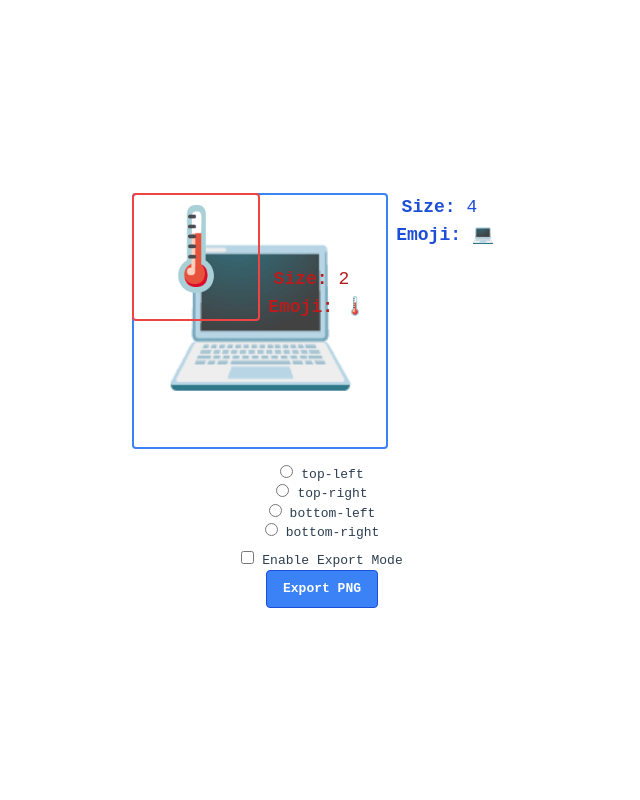
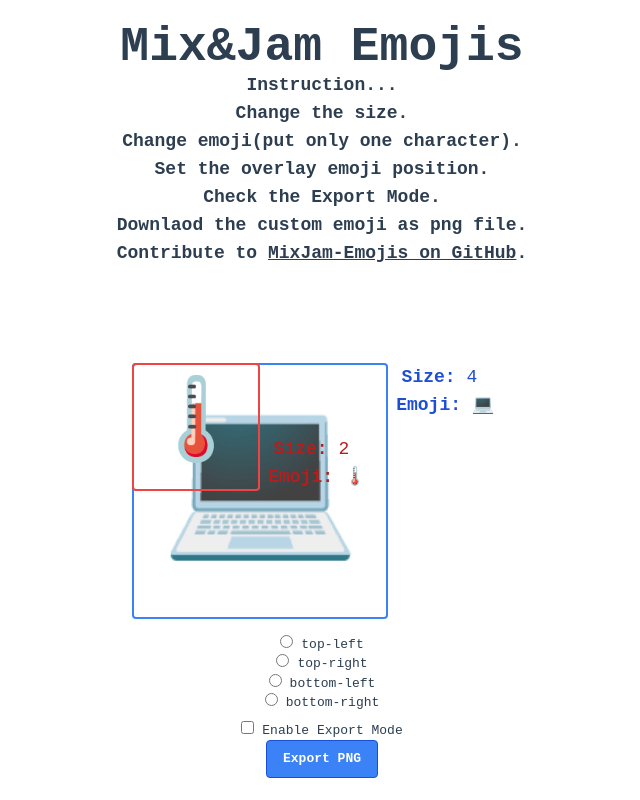
Before and after one commit to rupamkairi/Mix-Jam-Emojis, a Vue app: page / in a window 1280 px wide. Shown: the whole page, without its empty margins (318-958 px from the left). Built offline with nearby package versions, Linux system fonts and the light colour scheme.

Commit message:
final changes

```diff
--- a/src/App.vue
+++ b/src/App.vue
@@ -2,6 +2,25 @@
   <div
     class="container mx-auto h-screen flex flex-col items-center justify-center"
   >
+    <p class="text-5xl font-black">Mix&Jam Emojis</p>
+    <p class="text-lg font-semibold ">Instruction...</p>
+    <p class="text-lg font-semibold">Change the size.</p>
+    <p class="text-lg font-semibold">
+      Change emoji(put only one character).
+    </p>
+    <p class="text-lg font-semibold">Set the overlay emoji position.</p>
+    <p class="text-lg font-semibold">Check the Export Mode.</p>
+    <p class="text-lg font-semibold">
+      Downlaod the custom emoji as png file.
+    </p>
+    <p class="text-lg font-semibold">
+      Contribute to
+      <a class="underline" href="https://github.com/rupamkairi/MixJam-Emojis"
+        >MixJam-Emojis on GitHub</a
+      >.
+    </p>
+
+    <span class="mb-24"></span>
     <emoji-editor />
   </div>
 </template>
@@ -31,4 +50,8 @@ export default {
 input {
   background-color: transparent;
 }
+
+div {
+  background-color: transparent;
+}
 </style>
--- a/src/components/EmojiEditor.vue
+++ b/src/components/EmojiEditor.vue
@@ -95,13 +95,35 @@ export default {
     });
 
     function exportImage() {
-      console.log(emoji_editor.value);
+      // console.log(emoji_editor.value);
 
       html2canvas(emoji_editor.value).then((canvas) => {
-        console.log(canvas);
-        document.body.appendChild(canvas);
-        var img = canvas.toDataURL();
-        window.open(img);
+        // console.log(canvas);
+
+        // TODO: Changing white background into transparent one.
+        // let ctx = canvas.getContext("2d");
+        // let image = ctx.getImageData(0, 0, canvas.width, canvas.height);
+        // let imageData = image.data;
+        // let len = imageData.length;
+        // for (let i = 0; i < len; i += 4) {
+        //   if (
+        //     imageData[i] == 255 &&
+        //     imageData[i + 1] == 255 &&
+        //     imageData[i + 2] == 255
+        //   ) {
+        //     imageData[i + 3] = 50;
+        //   }
+        // }
+        // console.log(imageData);
+        // let newImage = ctx.createImageData(canvas.width, canvas.height);
+        // ctx.putImageData(newImage, 0, 0);
+
+        let img = canvas.toDataURL("image/png");
+
+        var link = document.createElement("a");
+        link.download = "mixjam-emoji.png";
+        link.href = img;
+        link.click();
       });
     }
 
--- a/src/components/MainEmojiContainer.vue
+++ b/src/components/MainEmojiContainer.vue
@@ -1,7 +1,7 @@
 <template>
   <div class="flex">
     <div
-      class="bg-transparent outline-none select-none main-emoji-box"
+      class="outline-none select-none bg-transparent"
       :class="[computed_width_height, !exportMode ? border : '']"
     >
       <!-- {{ main_emoji }} -->
--- a/src/components/SubEmojiContainer.vue
+++ b/src/components/SubEmojiContainer.vue
@@ -1,7 +1,7 @@
 <template>
   <div class="flex">
     <div
-      class="bg-transparent outline-none select-none sub-emoji-box"
+      class="outline-none select-none bg-transparent"
       :class="[computed_width_height, !exportMode ? border : '']"
     >
       <div
@@ -65,8 +65,4 @@ export default {
 };
 </script>
 
-<style scoped>
-.sub-emoji-box {
-  font-size: 2rem;
-}
-</style>
+<style scoped></style>
```
